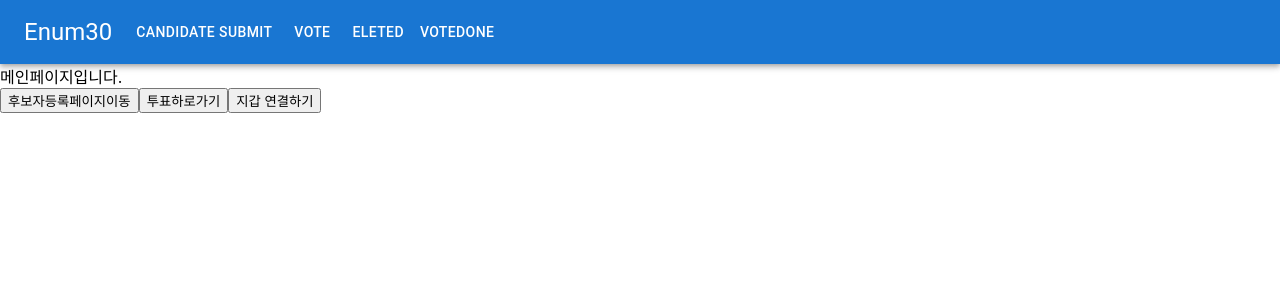
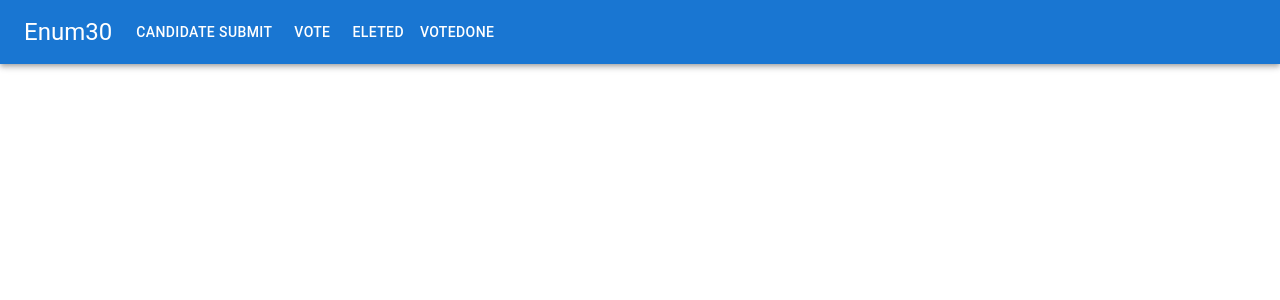
Before and after one commit to enum30-BlockChain/Voting, a React (Create React App) app in the folder client/: page / in a window 1280 px wide. Shown: the top 300 px of the page. Built offline with nearby package versions, Linux system fonts and the light colour scheme; what web3 would draw is missing.

Commit message:
mainpage little style delete

```diff
--- a/client/src/components/mainPage/Index.jsx
+++ b/client/src/components/mainPage/Index.jsx
@@ -21,17 +21,11 @@ const MainLayout = (e) => {
   return (
     <>
       <div className="menu"></div>
-
-      <div>메인페이지입니다.</div>
       <div className="candidateList-container">
         {candidateList.forEach((candidate) => (
           <CandidateInfo info={candidate} />
         ))}
       </div>
-
-      <button>후보자등록페이지이동</button>
-      <button>투표하로가기</button>
-      <button onClick={onClickConnectToWallet}>지갑 연결하기</button>
     </>
   );
 };
```
